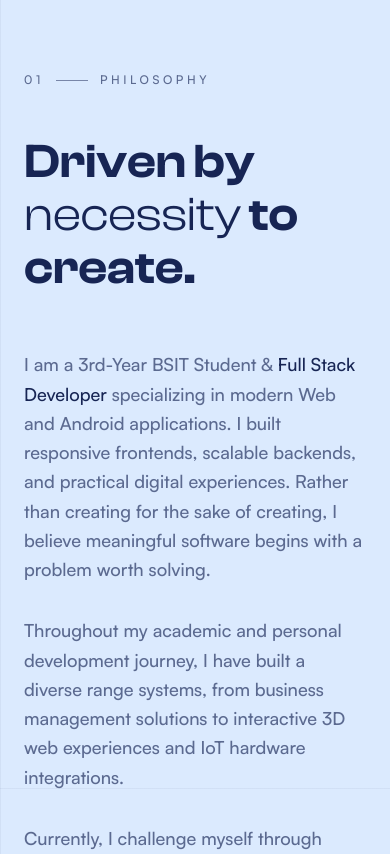
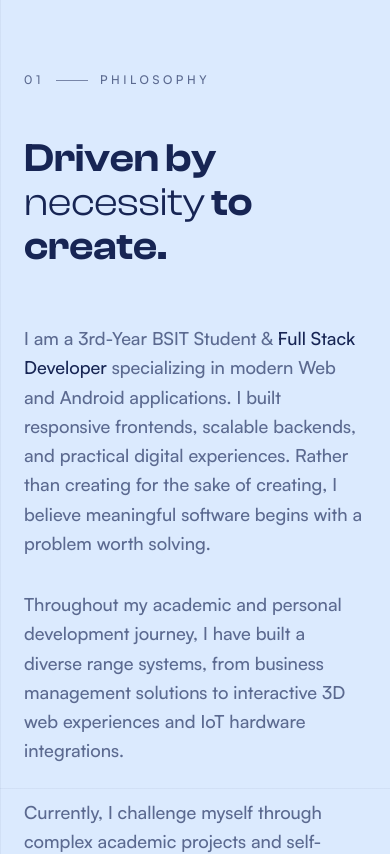
Before and after one commit to ryanestoque/portfolio, a Next.js app: page / in a window 390 px wide. Shown: the part 900-1754 px from the top of the page. Built offline with nearby package versions, Linux system fonts and the light colour scheme.

Commit message:
Update portfolio sections

```diff
--- a/components/sections/About.tsx
+++ b/components/sections/About.tsx
@@ -189,13 +189,13 @@ function MobileStory() {
         </motion.div>
 
         <motion.h2
-          className="font-heading text-[clamp(3rem,6vw,5rem)] font-semibold leading-[1.1] text-gradient mb-14"
+          className="font-heading text-[clamp(2.5rem,6vw,5rem)] font-semibold leading-[1.1] text-gradient mb-14"
           initial={{ opacity: 0, y: 30 }}
           whileInView={{ opacity: 1, y: 0 }}
           viewport={{ once: true, margin: "-50px" }}
           transition={{ duration: 0.8, ease }}
         >
-          Driven by <span className="font-normal">necessity</span> to create.
+          Driven by <span className="font-normal"><br/>necessity</span> to <br/>create.
         </motion.h2>
 
         <div className="flex flex-col gap-8">
--- a/components/sections/Contact.tsx
+++ b/components/sections/Contact.tsx
@@ -43,7 +43,7 @@ export default function Contact() {
           animate={isInView ? "visible" : "hidden"}
         >
           <h2 className="font-heading text-[clamp(2.5rem,6vw,5rem)] font-semibold leading-[1.05] text-gradient max-w-3xl">
-            Let's meet<br /> <span className="font-normal">halfway</span>
+            Let's meet<br /> <span className="font-normal">halfway</span>.
           </h2>
         </motion.div>
 
@@ -63,10 +63,10 @@ export default function Contact() {
             initial="hidden"
             animate={isInView ? "visible" : "hidden"}
           >
-            <p className="text-[15px] leading-relaxed text-text-secondary max-w-md mb-10">
+            {/* <p className="text-[15px] leading-relaxed text-text-secondary max-w-md mb-10">
               I&apos;m currently available for freelance work, collaborations, and interesting
               projects. Whether you have a question or just want to say hello — my inbox is always open.
-            </p>
+            </p> */}
 
             <MagneticButton strength={0.2}>
               <a
--- a/components/sections/Experience.tsx
+++ b/components/sections/Experience.tsx
@@ -231,9 +231,8 @@ function MobileExperience() {
             </span>
           </div>
 
-          <h2 className="font-heading text-[clamp(3rem,6vw,5rem)] font-semibold leading-[1.1] text-gradient mb-14">
-            Experiences that shaped{" "}
-            <span className="font-normal">my craft.</span>
+          <h2 className="font-heading text-[clamp(2.5rem,6vw,5rem)] font-semibold leading-[1.1] text-gradient mb-14">
+            <span className="font-normal">Enrolled</span> in<br/>experiences.
           </h2>
 
           {/* Accordion List */}
--- a/components/sections/Projects.tsx
+++ b/components/sections/Projects.tsx
@@ -105,7 +105,7 @@ export default function Projects() {
           animate={isInView ? "visible" : "hidden"}
         >
           <h2 className="font-heading text-[clamp(2.5rem,6vw,5rem)] font-semibold leading-[1.1] text-gradient lg:max-w-3xl">
-            Works <span className="font-normal">proudly</span> crafted.
+            Works <span className="font-normal">proudly</span><br/>crafted.
           </h2>
         </motion.div>
       </div>
--- a/components/sections/Skills.tsx
+++ b/components/sections/Skills.tsx
@@ -109,7 +109,7 @@ export default function Skills() {
           animate={isInView ? "visible" : "hidden"}
         >
           <h2 className="font-heading text-[clamp(2.5rem,6vw,5rem)] font-semibold leading-[1.1] text-gradient lg:max-w-3xl">
-            <span className="font-normal">Thoughtfully</span> used technologies.
+            <span className="font-normal">Thoughtfully</span> used<br/>technologies.
           </h2>
         </motion.div>
 
```
